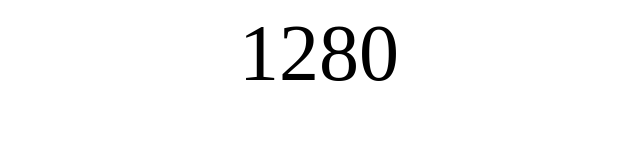
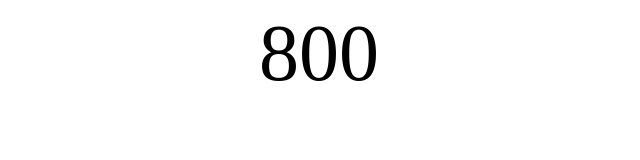
Before and after one commit to DekillstonTEST/TestWidth, a plain HTML site: page index.html in a window 1280 px wide. Shown: the whole page, without its empty margins (321-961 px from the left). Drawn offline with Linux system fonts and the light colour scheme.

Commit message:
Add files via upload

```diff
--- a/index.html
+++ b/index.html
@@ -8,7 +8,7 @@
 	<div class="block" align="center" id="text_Wid"></div>
 	<script>
 		function setINwid() {
-			var wid = document.documentElement.clientWidth;
+			var wid = window.screen.width;
 			var textWid = document.getElementById('text_Wid');
 			textWid.textContent = '';
 			textWid.textContent = wid;
```
